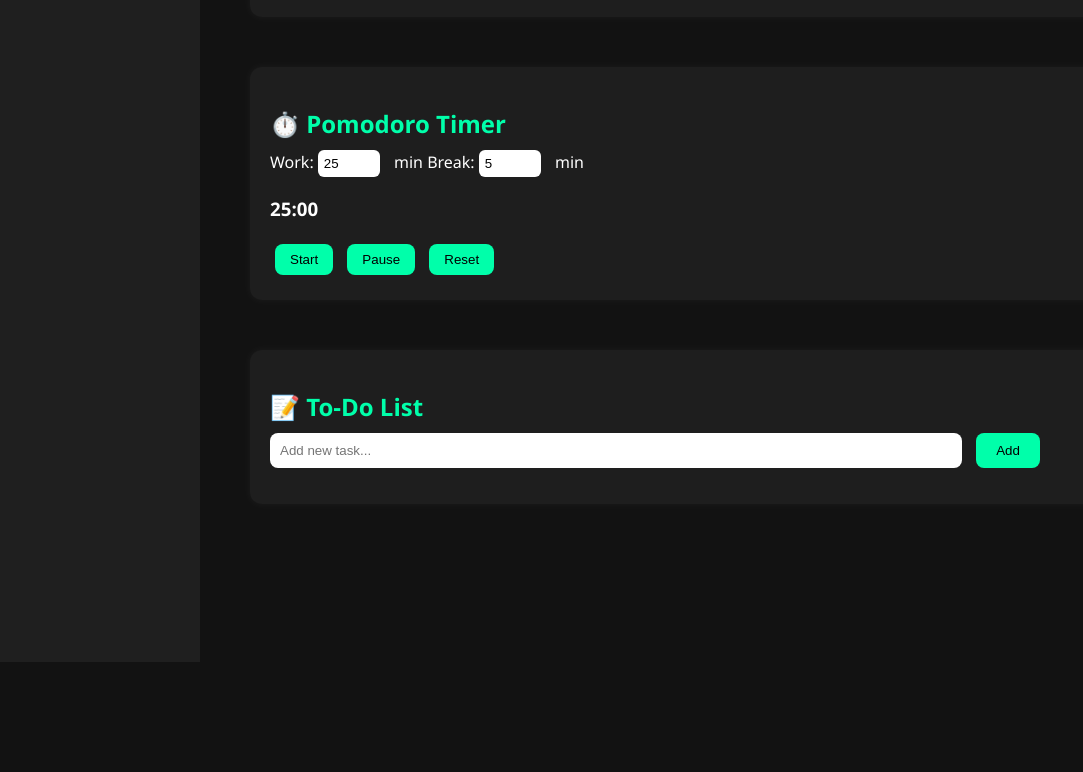
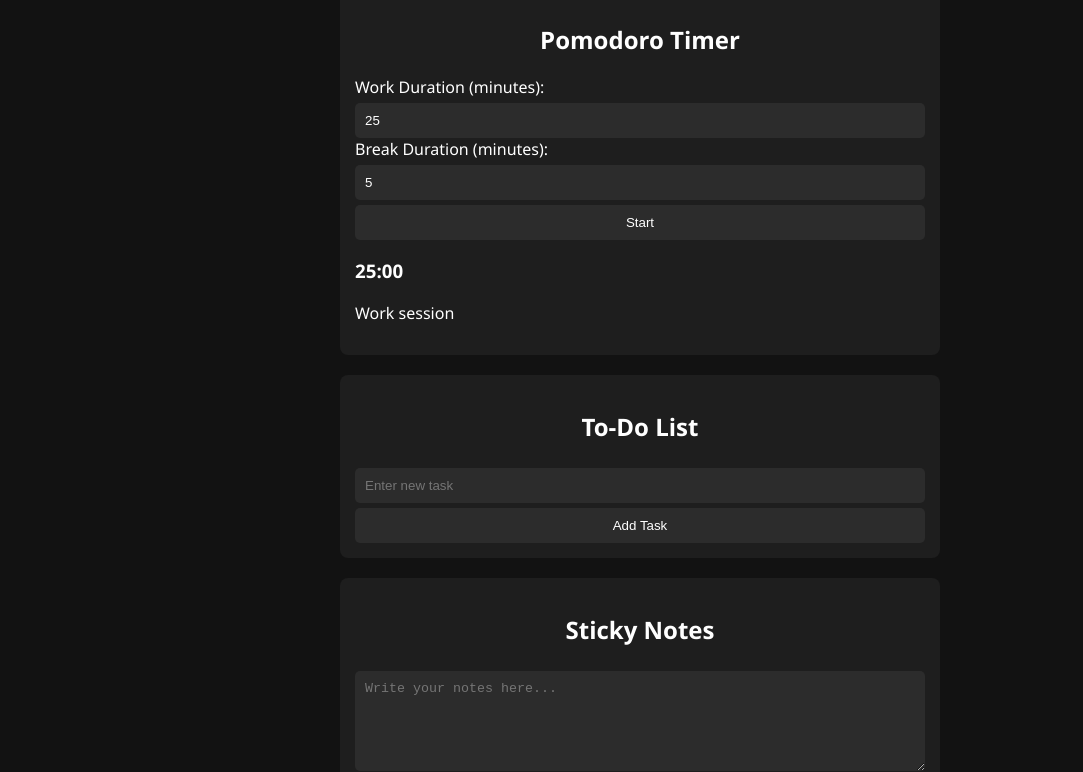
Before and after one commit to raikooostudies/Studydjsjdj, a plain HTML site: page dashboard.html in a window 1280 px wide. Shown: the part 138-910 px from the top of the page, without its empty margins (0-1083 px from the left). Before the commit the page ends 800 px from the top, so only its background shows below. Drawn offline with Linux system fonts and the light colour scheme.

Commit message:
Update dashboard.html

```diff
--- a/dashboard.html
+++ b/dashboard.html
@@ -1,247 +1,164 @@
 <!DOCTYPE html>
 <html lang="en">
 <head>
-  <meta charset="UTF-8">
-  <title>Dashboard</title>
+  <meta charset="UTF-8" />
+  <meta name="viewport" content="width=device-width, initial-scale=1.0"/>
+  <title>Study Dashboard</title>
   <style>
     body {
-      font-family: 'Segoe UI', sans-serif;
       background-color: #121212;
-      color: #ffffff;
+      color: white;
+      font-family: 'Segoe UI', Tahoma, Geneva, Verdana, sans-serif;
       margin: 0;
       padding: 0;
+    }
+    .container {
+      max-width: 600px;
+      margin: 20px auto;
+      padding: 20px;
+    }
+    h1, h2 {
+      text-align: center;
+    }
+    .section {
+      background: #1e1e1e;
+      margin: 20px 0;
+      padding: 15px;
+      border-radius: 8px;
+    }
+    input, button, textarea, select {
+      background-color: #2c2c2c;
+      color: white;
+      border: none;
+      padding: 10px;
+      margin-top: 5px;
+      width: 100%;
+      box-sizing: border-box;
+      border-radius: 5px;
+    }
+    button {
+      cursor: pointer;
+    }
+    .task-item {
       display: flex;
+      justify-content: space-between;
+      align-items: center;
+      margin-top: 10px;
+      padding: 8px;
+      background: #333;
+      border-radius: 4px;
     }
-
-    /* Sidebar */
-    .sidebar {
-      background-color: #1f1f1f;
-      width: 200px;
-      height: 100vh;
-      padding: 20px;
-      box-sizing: border-box;
-      position: fixed;
-      left: 0;
-      top: 0;
-    }
-
-    .sidebar a {
-      display: block;
-      color: #ccc;
-      text-decoration: none;
-      margin-bottom: 20px;
+    .close {
+      cursor: pointer;
       font-weight: bold;
     }
-
-    .sidebar a:hover {
-      color: #fff;
+    .sticky-note {
+      width: 100%;
+      height: 100px;
     }
-
-    /* Main Content */
-    .main {
-      margin-left: 220px;
-      padding: 30px;
-      flex-grow: 1;
-    }
-
-    .section {
-      margin-bottom: 50px;
-      background-color: #1e1e1e;
-      padding: 20px;
-      border-radius: 12px;
-      box-shadow: 0 0 10px rgba(255, 255, 255, 0.05);
-    }
-
-    h2 {
-      color: #00ffaa;
-      margin-bottom: 10px;
-    }
-
-    /* To-Do */
-    #todoInput {
-      width: 70%;
-      padding: 10px;
-      margin-right: 10px;
-      border-radius: 8px;
-      border: none;
-    }
-
-    #addBtn {
-      padding: 10px 20px;
-      background-color: #00ffaa;
-      color: #000;
-      border: none;
-      border-radius: 8px;
-      cursor: pointer;
-    }
-
-    #todoList li {
-      margin-top: 10px;
-      list-style: none;
-      padding: 8px;
-      background-color: #2c2c2c;
-      border-radius: 6px;
-      display: flex;
-      justify-content: space-between;
-    }
-
-    .quote {
-      font-style: italic;
-      color: #aaa;
-      margin-top: 10px;
-    }
-
-    /* Pomodoro */
-    .timer-controls button {
-      margin: 5px;
-      padding: 8px 15px;
-      border: none;
-      border-radius: 8px;
-      background-color: #00ffaa;
-      color: black;
-      cursor: pointer;
-    }
-
-    .timer-inputs input {
-      width: 50px;
-      padding: 6px;
-      border-radius: 6px;
-      border: none;
-      margin-right: 10px;
+    .nav-link {
+      display: block;
+      text-align: center;
+      margin-top: 20px;
+      color: #4caf50;
+      text-decoration: none;
+      font-weight: bold;
     }
   </style>
 </head>
 <body>
+  <div class="container">
+    <h1>Welcome back, User!</h1>
 
-  <!-- Sidebar -->
-  <div class="sidebar">
-    <a href="index.html">Login</a>
-    <a href="dashboard.html">Dashboard</a>
-    <a href="subjects.html">Subjects</a>
-  </div>
-
-  <!-- Main Content -->
-  <div class="main">
-
-    <!-- Motivational Quote -->
     <div class="section">
-      <h2>🌟 Motivation</h2>
-      <div class="quote" id="quote">You’ve got this. Let’s begin!</div>
+      <h2>Pomodoro Timer</h2>
+      <label>Work Duration (minutes): <input type="number" id="workTime" value="25"></label>
+      <label>Break Duration (minutes): <input type="number" id="breakTime" value="5"></label>
+      <button onclick="startPomodoro()">Start</button>
+      <h3 id="timerDisplay">25:00</h3>
+      <p id="pomodoroStatus">Work session</p>
     </div>
 
-    <!-- Pomodoro -->
     <div class="section">
-      <h2>⏱️ Pomodoro Timer</h2>
-      <div class="timer-inputs">
-        Work: <input type="number" id="workTime" value="25" min="1"> min
-        Break: <input type="number" id="breakTime" value="5" min="1"> min
-      </div>
-      <h3 id="timerDisplay">25:00</h3>
-      <div class="timer-controls">
-        <button onclick="startPomodoro()">Start</button>
-        <button onclick="pausePomodoro()">Pause</button>
-        <button onclick="resetPomodoro()">Reset</button>
-      </div>
+      <h2>To-Do List</h2>
+      <input type="text" id="taskInput" placeholder="Enter new task">
+      <button onclick="addTask()">Add Task</button>
+      <div id="taskList"></div>
     </div>
 
-    <!-- To-Do List -->
     <div class="section">
-      <h2>📝 To-Do List</h2>
-      <input type="text" id="todoInput" placeholder="Add new task...">
-      <button id="addBtn" onclick="addTask()">Add</button>
-      <ul id="todoList"></ul>
+      <h2>Sticky Notes</h2>
+      <textarea class="sticky-note" placeholder="Write your notes here..."></textarea>
     </div>
 
+    <div class="section">
+      <h2>Motivational Quote</h2>
+      <p id="quoteDisplay">"Push yourself, because no one else is going to do it for you."</p>
+    </div>
+
+    <a href="subjects.html" class="nav-link">→ Go to Subjects</a>
   </div>
 
   <script>
-    // MOTIVATIONAL QUOTES ROTATOR
-    const quotes = [
-      "Discipline is choosing between what you want now and what you want most.",
-      "Start where you are. Use what you have. Do what you can.",
-      "Small progress is still progress.",
-      "The secret of your future is hidden in your daily routine.",
-      "Push yourself, because no one else is going to do it for you.",
-      "Don’t stop until you’re proud."
-    ];
-
-    function rotateQuote() {
-      const quoteEl = document.getElementById("quote");
-      quoteEl.innerText = quotes[Math.floor(Math.random() * quotes.length)];
-    }
-
-    rotateQuote(); // Initial
-    setInterval(rotateQuote, 30000); // Every 30 sec
-
-    // POMODORO TIMER
+    // Pomodoro Logic
     let timer;
-    let secondsLeft = 0;
-    let isRunning = false;
     let isBreak = false;
-
-    function updateTimerDisplay() {
-      const minutes = Math.floor(secondsLeft / 60);
-      const seconds = secondsLeft % 60;
-      document.getElementById("timerDisplay").innerText =
-        `${minutes.toString().padStart(2, '0')}:${seconds.toString().padStart(2, '0')}`;
-    }
+    let remainingSeconds;
 
     function startPomodoro() {
-      if (isRunning) return;
+      clearInterval(timer);
 
-      const work = parseInt(document.getElementById("workTime").value) || 25;
-      const breakMins = parseInt(document.getElementById("breakTime").value) || 5;
+      const workMinutes = parseInt(document.getElementById("workTime").value);
+      const breakMinutes = parseInt(document.getElementById("breakTime").value);
+      remainingSeconds = (isBreak ? breakMinutes : workMinutes) * 60;
 
-      if (secondsLeft <= 0) {
-        secondsLeft = isBreak ? breakMins * 60 : work * 60;
-      }
+      document.getElementById("pomodoroStatus").textContent = isBreak ? "Break session" : "Work session";
 
-      isRunning = true;
       timer = setInterval(() => {
-        secondsLeft--;
-        updateTimerDisplay();
-
-        if (secondsLeft <= 0) {
+        if (remainingSeconds <= 0) {
           clearInterval(timer);
-          isRunning = false;
           isBreak = !isBreak;
-          alert(isBreak ? "Time for a break!" : "Back to work!");
-          startPomodoro(); // auto switch
+          alert(isBreak ? "Break time!" : "Back to work!");
+          startPomodoro();
+        } else {
+          remainingSeconds--;
+          const mins = Math.floor(remainingSeconds / 60);
+          const secs = remainingSeconds % 60;
+          document.getElementById("timerDisplay").textContent =
+            `${mins.toString().padStart(2, '0')}:${secs.toString().padStart(2, '0')}`;
         }
       }, 1000);
     }
 
-    function pausePomodoro() {
-      clearInterval(timer);
-      isRunning = false;
+    // To-Do List
+    function addTask() {
+      const input = document.getElementById("taskInput");
+      if (!input.value.trim()) return;
+
+      const taskItem = document.createElement("div");
+      taskItem.className = "task-item";
+      taskItem.innerHTML = `
+        <span>${input.value}</span>
+        <span class="close" onclick="this.parentElement.remove()">×</span>
+      `;
+      document.getElementById("taskList").appendChild(taskItem);
+      input.value = "";
     }
 
-    function resetPomodoro() {
-      clearInterval(timer);
-      isRunning = false;
-      isBreak = false;
-      secondsLeft = parseInt(document.getElementById("workTime").value) * 60 || 1500;
-      updateTimerDisplay();
-    }
-
-    resetPomodoro(); // Set default display
-
-    // TO-DO LIST
-    function addTask() {
-      const input = document.getElementById("todoInput");
-      const taskText = input.value.trim();
-      if (!taskText) return;
-
-      const li = document.createElement("li");
-      li.innerHTML = `
-        <span>${taskText}</span>
-        <div>
-          <button onclick="this.parentElement.parentElement.remove()">❌</button>
-        </div>
-      `;
-      document.getElementById("todoList").appendChild(li);
-      input.value = "";
-    }
+    // Motivational Quotes
+    const quotes = [
+      "Push yourself, because no one else is going to do it for you.",
+      "Success doesn’t just find you. You have to go out and get it.",
+      "The harder you work for something, the greater you’ll feel when you achieve it.",
+      "Dream it. Wish it. Do it.",
+      "Great things never come from comfort zones.",
+      "Discipline is doing it even when you don’t feel like it."
+    ];
+    let quoteIndex = 0;
+    setInterval(() => {
+      quoteIndex = (quoteIndex + 1) % quotes.length;
+      document.getElementById("quoteDisplay").textContent = quotes[quoteIndex];
+    }, 30000);
   </script>
 </body>
 </html>
```
